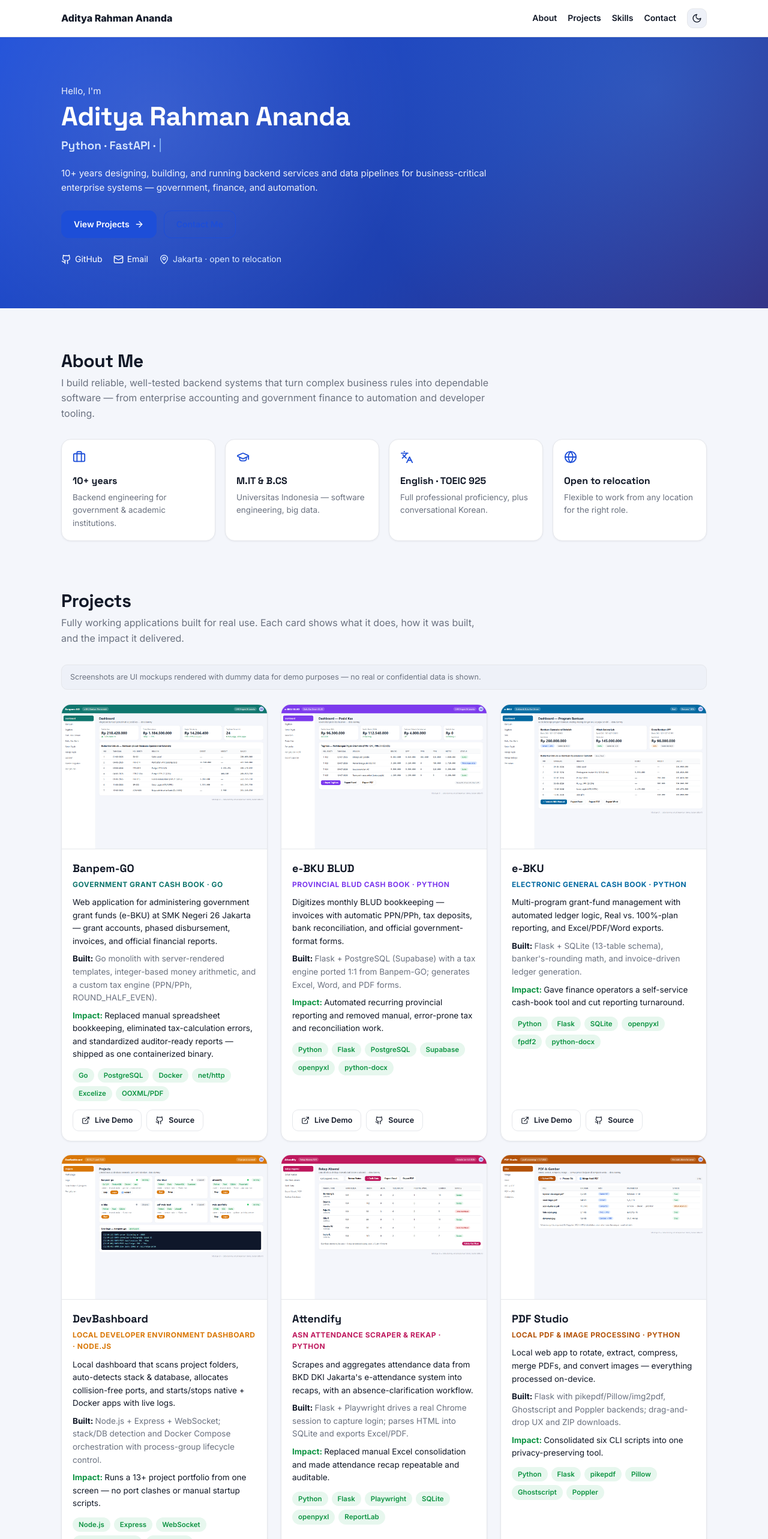
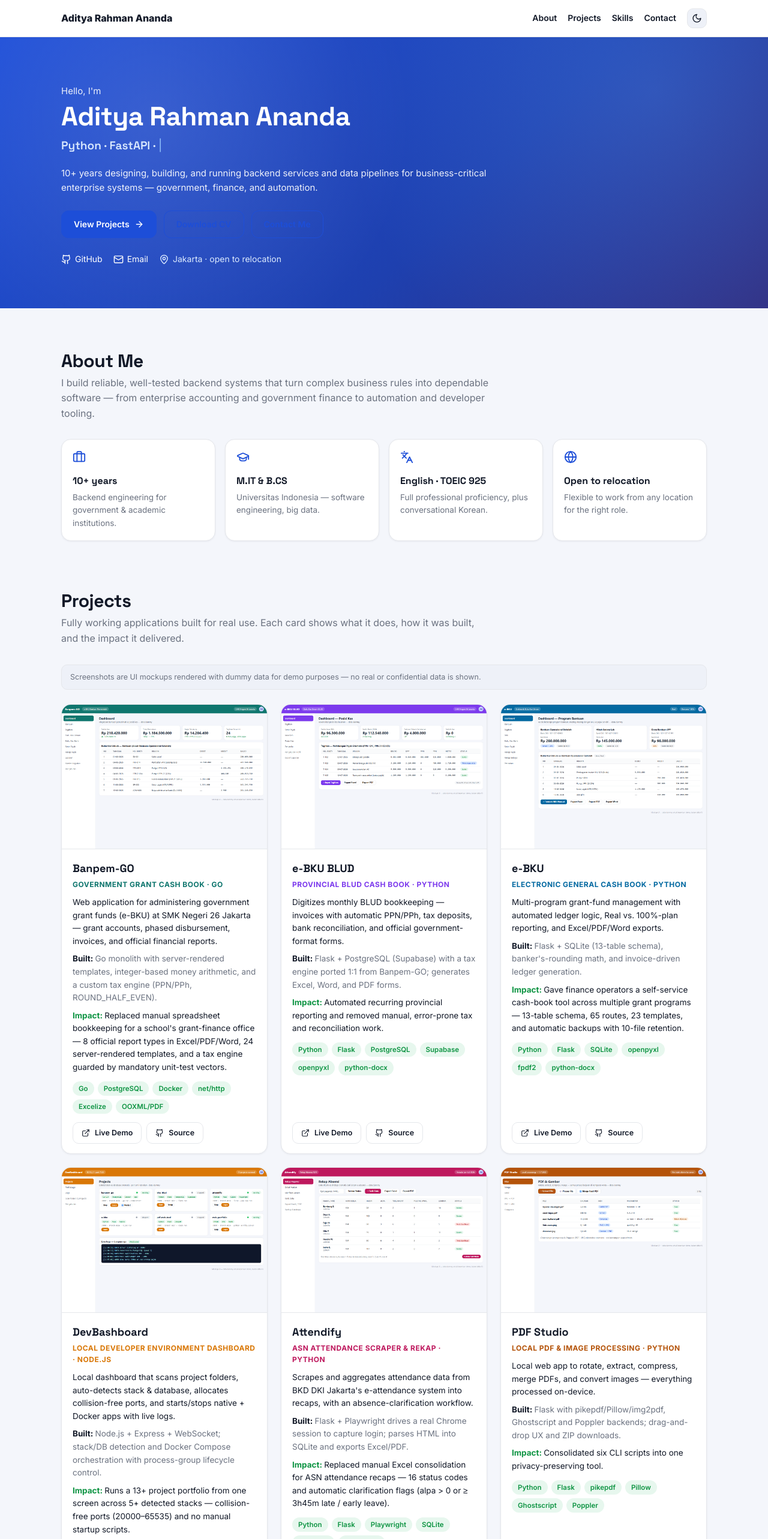
Before and after one commit to adityarahmanananda-dev/web-portfolio, a React (Vite) app: page / in a window 1280 px wide. Shown: the top 2566 px of the page at 60% size. Built offline with nearby package versions, Linux system fonts and the light colour scheme.

Commit message:
Add Download CV button, real impact numbers, CI badges in READMEs

```diff
--- a/src/components/Contact.tsx
+++ b/src/components/Contact.tsx
@@ -23,6 +23,8 @@ const items = [
 ];
 
 export default function Contact() {
+  const base = import.meta.env.BASE_URL;
+
   return (
     <section id="contact">
       <div className="wrap">
@@ -38,6 +40,11 @@ export default function Contact() {
           Looking for a backend engineer who can build reliable systems and ship impact?
           Let&apos;s talk.
         </p>
+        <div style={{ marginBottom: 24 }}>
+          <a href={base + "CV-Aditya-Rahman-Ananda.pdf"} className="btn primary" download>
+            Download CV (PDF)
+          </a>
+        </div>
         <div
           style={{
             display: "grid",
--- a/src/components/Hero.tsx
+++ b/src/components/Hero.tsx
@@ -40,6 +40,7 @@ function useTypewriter(words: string[]) {
 
 export default function Hero() {
   const typed = useTypewriter(roles);
+  const base = import.meta.env.BASE_URL;
 
   return (
     <header
@@ -100,6 +101,9 @@ export default function Hero() {
             <a href="#projects" className="btn primary">
               View Projects <ArrowRight size={16} />
             </a>
+            <a href={base + "CV-Aditya-Rahman-Ananda.pdf"} className="btn ghost" download>
+              Download CV
+            </a>
             <a href="#contact" className="btn ghost">
               Contact Me
             </a>
--- a/src/data/projects.ts
+++ b/src/data/projects.ts
@@ -21,7 +21,7 @@ export const projects: Project[] = [
       "Web application for administering government grant funds (e-BKU) at SMK Negeri 26 Jakarta — grant accounts, phased disbursement, invoices, and official financial reports.",
     how: "Go monolith with server-rendered templates, integer-based money arithmetic, and a custom tax engine (PPN/PPh, ROUND_HALF_EVEN).",
     impact:
-      "Replaced manual spreadsheet bookkeeping, eliminated tax-calculation errors, and standardized auditor-ready reports — shipped as one containerized binary.",
+      "Replaced manual spreadsheet bookkeeping for a school's grant-finance office — 8 official report types in Excel/PDF/Word, 24 server-rendered templates, and a tax engine guarded by mandatory unit-test vectors.",
     stack: ["Go", "PostgreSQL", "Docker", "net/http", "Excelize", "OOXML/PDF"],
     shot: "shots/banpem-go.png",
     demo: "mockups/banpem-go.html",
@@ -51,7 +51,7 @@ export const projects: Project[] = [
       "Multi-program grant-fund management with automated ledger logic, Real vs. 100%-plan reporting, and Excel/PDF/Word exports.",
     how: "Flask + SQLite (13-table schema), banker's-rounding math, and invoice-driven ledger generation.",
     impact:
-      "Gave finance operators a self-service cash-book tool and cut reporting turnaround.",
+      "Gave finance operators a self-service cash-book tool across multiple grant programs — 13-table schema, 65 routes, 23 templates, and automatic backups with 10-file retention.",
     stack: ["Python", "Flask", "SQLite", "openpyxl", "fpdf2", "python-docx"],
     shot: "shots/ebku.png",
     demo: "mockups/ebku.html",
@@ -66,7 +66,7 @@ export const projects: Project[] = [
       "Local dashboard that scans project folders, auto-detects stack & database, allocates collision-free ports, and starts/stops native + Docker apps with live logs.",
     how: "Node.js + Express + WebSocket; stack/DB detection and Docker Compose orchestration with process-group lifecycle control.",
     impact:
-      "Runs a 13+ project portfolio from one screen — no port clashes or manual startup scripts.",
+      "Runs a 13+ project portfolio from one screen across 5+ detected stacks — collision-free ports (20000–65535) and no manual startup scripts.",
     stack: ["Node.js", "Express", "WebSocket", "Docker Compose", "JavaScript"],
     shot: "shots/devbashboard.png",
     demo: "mockups/devbashboard.html",
@@ -81,7 +81,7 @@ export const projects: Project[] = [
       "Scrapes and aggregates attendance data from BKD DKI Jakarta's e-attendance system into recaps, with an absence-clarification workflow.",
     how: "Flask + Playwright drives a real Chrome session to capture login; parses HTML into SQLite and exports Excel/PDF.",
     impact:
-      "Replaced manual Excel consolidation and made attendance recap repeatable and auditable.",
+      "Replaced manual Excel consolidation for ASN attendance recaps — 16 status codes and automatic clarification flags (alpa > 0 or ≥ 3h45m late / early leave).",
     stack: ["Python", "Flask", "Playwright", "SQLite", "openpyxl", "ReportLab"],
     shot: "shots/attendify.png",
     demo: "mockups/attendify.html",
```
Also changed, not shown: 5 other files (tests, documents, lock files or other folders).
